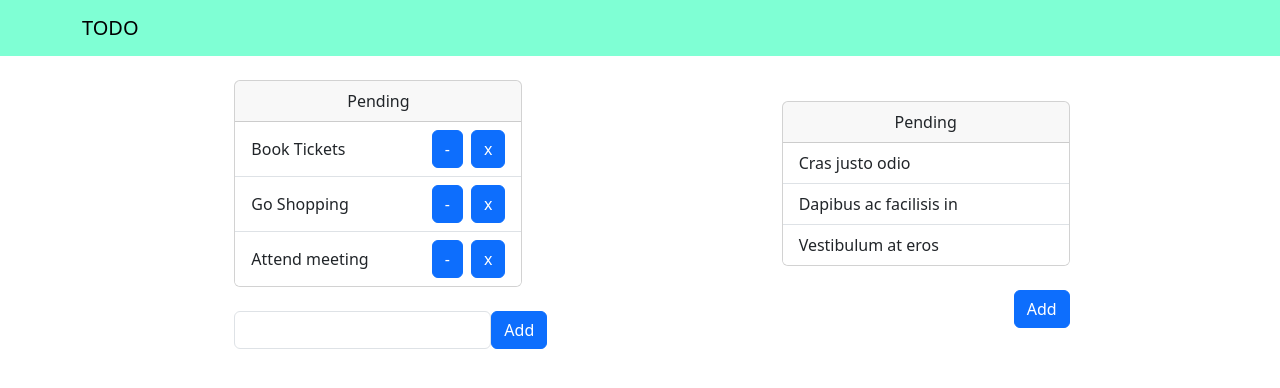
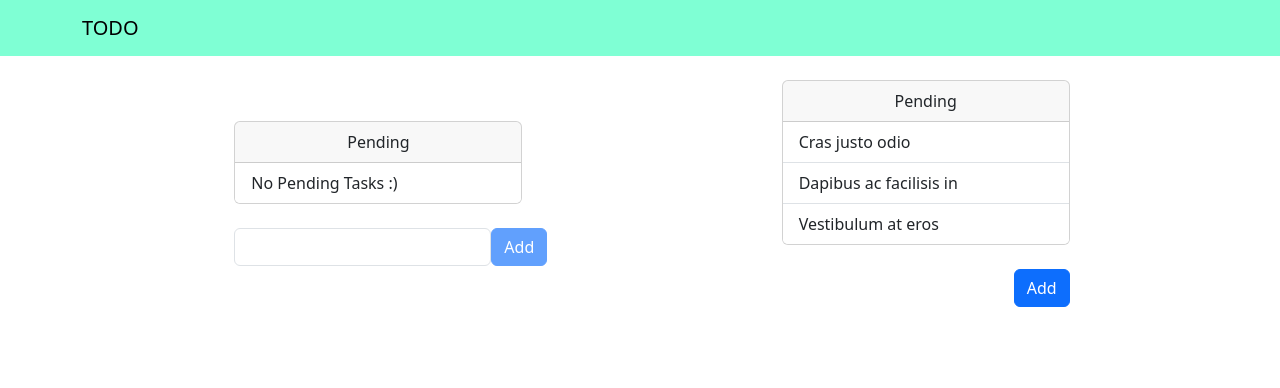
Before and after one commit to Pritsam/TODO, a React (Vite) app: page / in a window 1280 px wide. Shown: the top 388 px of the page. Built offline with nearby package versions, Linux system fonts and the light colour scheme.

Commit message:
add button validation

```diff
--- a/src/Components/AddTask.tsx
+++ b/src/Components/AddTask.tsx
@@ -1,21 +1,30 @@
-import { FormEvent, useRef } from 'react'
-import { Button, Col, Form, Row, Stack } from 'react-bootstrap'
+import { FormEvent, useState } from "react";
+import { Button, Col, Form, Row, Stack } from "react-bootstrap";
+import { NewTask } from "../App";
 
 type AddTaskProps = {
-    addTask: (newTask: string) => void;
+  addTask: (newTask: NewTask) => void;
 };
 
 export const AddTask = ({ addTask }: AddTaskProps) => {
-
-    const taskRef = useRef<HTMLInputElement>(null)
+  const [taskValue, setTaskValue] = useState<string>("");
 
   const handleSubmit = (e: FormEvent) => {
+    e.preventDefault();
 
-        e.preventDefault();
-        const newTask = taskRef.current!.value;
-        addTask(newTask)
-        taskRef.current!.value=''
+    if (taskValue!.trim() !== "") {
+      const newTask = {
+        id: Date.now(),
+        value: taskValue,
+      };
+      addTask(newTask);
+      setTaskValue("");
     }
+  };
+
+  const handleInputChange = (e: React.ChangeEvent<HTMLInputElement>) => {
+    setTaskValue(e.target.value);
+  };
 
   return (
     <Form onSubmit={handleSubmit}>
@@ -23,15 +32,19 @@ export const AddTask = ({ addTask }: AddTaskProps) => {
         <Row>
           <Col>
             <Form.Group controlId="title">
-                            <Form.Control required ref={taskRef} />
+              <Form.Control
+                required
+                value={taskValue}
+                onChange={handleInputChange}
+              />
             </Form.Group>
           </Col>
         </Row>
 
-                <Button onClick={handleSubmit}>Add</Button>
-
+        <Button onClick={handleSubmit} disabled={!taskValue}>
+          Add
+        </Button>
       </Stack>
-
     </Form>
-    )
-}
+  );
+};
--- a/src/Components/Background.tsx
+++ b/src/Components/Background.tsx
@@ -1,16 +1,19 @@
 import { Card, ListGroup, Button, Stack } from "react-bootstrap";
 import { AddTask } from "./AddTask";
-import { useState } from "react";
+import { useEffect, useState } from "react";
+import { NewTask } from "../App";
 
 export const Background = () => {
-  const data = [];
+  const [tasks, setTasks] = useState<NewTask[]>([]);
 
-  const [tasks, setTasks] = useState<string[]>(["Book Tickets", "Go Shopping", "Attend meeting"])
-
-  const listData = tasks.map((task) => (
-    <ListGroup.Item>
-      <Stack direction="horizontal" className="d-flex justify-content-between">
-        {task}
+  const listData = tasks.length ? (
+    tasks.map((task) => (
+      <ListGroup.Item key={task.id}>
+        <Stack
+          direction="horizontal"
+          className="d-flex justify-content-between"
+        >
+          {task.value}
           <Stack
             direction="horizontal"
             className="d-flex justify-content-end"
@@ -18,16 +21,37 @@ export const Background = () => {
           >
             <Button>-</Button>
             <Button>x</Button>
-
           </Stack>
         </Stack>
       </ListGroup.Item>
-  ));
+    ))
+  ) : (
+    <ListGroup.Item> No Pending Tasks :)</ListGroup.Item>
+  );
 
-  const addTask = (newTask: string) => {
-    setTasks([...tasks, newTask])
+  const addTask = (newTask: NewTask) => {
+    setTasks([...tasks, newTask]);
+  };
+
+  //   useEffect(() => {
+  //     const storedTasks = localStorage.getItem("tasks");
+  //     if (storedTasks !== null) {
+  //       setTasks(JSON.parse(storedTasks));
+  //     }
+  //   }, []);
+
+  useEffect(() => {
+    const storedTasksString = localStorage.getItem('tasks');
+    if (storedTasksString !== null) {
+      const storedTasks: NewTask[] = JSON.parse(storedTasksString);
+      setTasks(storedTasks);
     }
+  }, []);
 
+  useEffect(() => {
+    console.log(tasks)
+    localStorage.setItem('tasks', JSON.stringify(tasks));
+  }, [tasks]);
 
   return (
     <div className="ms-4">
--- a/src/Components/BackgroundC.tsx
+++ b/src/Components/BackgroundC.tsx
@@ -14,7 +14,7 @@ export const BackgroundC = () => {
         </ListGroup>
       </Card>
       <div className="d-flex justify-content-end">
-        <Button className="">Add</Button>
+        <Button>Add</Button>
       </div>
     </div>
   );
```
Also changed, not shown: src/App.tsx (+8 -3 lines). Lines whose indentation alone changed are shown as unchanged.
